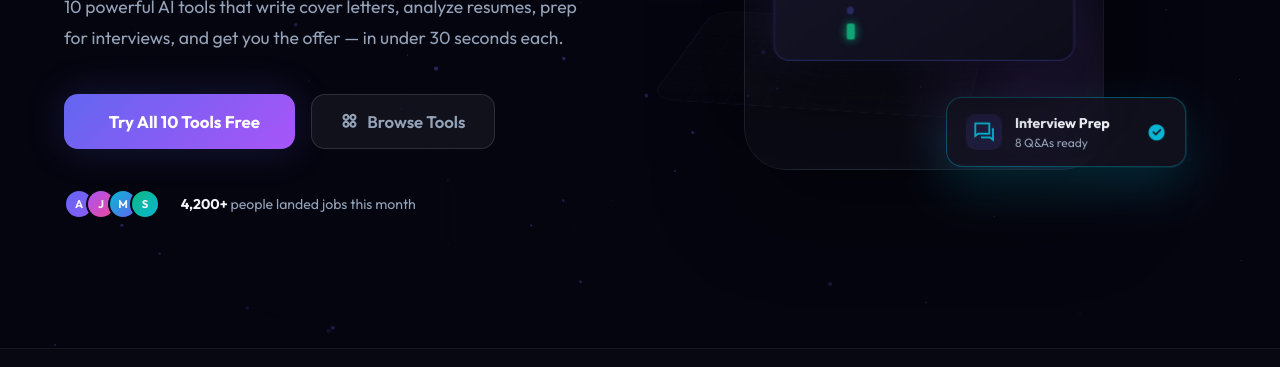
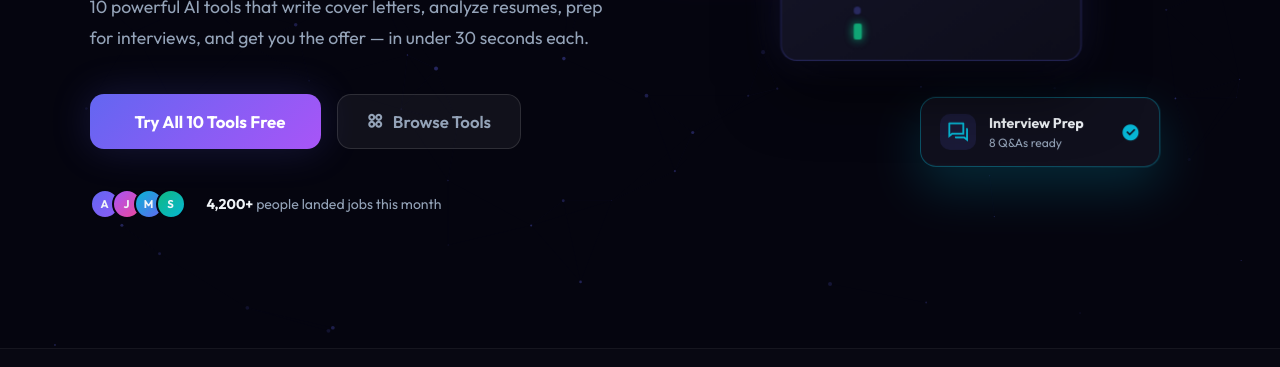
Before and after one commit to davhuse/HireMe.ai, a website: page public/index.html in a window 1280 px wide. Shown: the part 452-819 px from the top of the page. Drawn offline with nearby package versions, Linux system fonts and the light colour scheme.

Commit message:
Restore original landing hero visual

```diff
--- a/public/index.html
+++ b/public/index.html
@@ -66,14 +66,6 @@
         </div>
     </div>
     <div class="hero-visual">
-        <div class="hero-3d">
-            <div class="mesh-plane mesh-plane-back"></div>
-            <div class="mesh-plane mesh-plane-front"></div>
-            <div class="data-stack data-stack-a"></div>
-            <div class="data-stack data-stack-b"></div>
-            <div class="light-beam light-beam-a"></div>
-            <div class="light-beam light-beam-b"></div>
-        </div>
         <div class="floating-card card-1 glass-card-float">
             <div class="fc-icon" style="color:#6366f1;"><i class="ri-file-text-line"></i></div>
             <div><div class="fc-title">Cover Letter</div><div class="fc-sub">Generated in 8s</div></div>
--- a/public/landing.css
+++ b/public/landing.css
@@ -59,7 +59,7 @@ body{background:var(--bg);color:var(--text);font-family:'Outfit',sans-serif;over
 .account-pill:hover{background:rgba(255,255,255,0.09);box-shadow:0 14px 34px rgba(0,0,0,.22)}
 
 /* ── HERO ── */
-.hero{min-height:100vh;display:grid;grid-template-columns:minmax(0,520px) minmax(420px,1fr);gap:3rem;align-items:center;width:min(100%,1320px);margin:0 auto;padding:8rem 5% 5rem;position:relative;z-index:1;overflow:hidden}
+.hero{min-height:100vh;display:grid;grid-template-columns:1fr 1fr;gap:4rem;align-items:center;padding:8rem 7% 5rem;position:relative;z-index:1}
 .hero-chip{display:inline-flex;align-items:center;gap:0.5rem;background:rgba(99,102,241,0.1);border:1px solid rgba(99,102,241,0.3);color:#a5b4fc;padding:0.45rem 1.2rem;border-radius:100px;font-size:0.82rem;font-weight:600;margin-bottom:1.8rem;width:fit-content}
 .hero-chip i{color:#fbbf24}
 .hero-title{font-size:clamp(2.8rem,4.5vw,4rem);font-weight:900;line-height:1.05;letter-spacing:-0.04em;margin-bottom:1.5rem;font-family:'Space Grotesk',sans-serif}
@@ -79,7 +79,7 @@ body{background:var(--bg);color:var(--text);font-family:'Outfit',sans-serif;over
 .proof-text strong{color:var(--text)}
 
 /* Hero Visual */
-.hero-visual{position:relative;height:520px;min-width:0}
+.hero-visual{position:relative;height:520px}
 .hero-3d{position:absolute;inset:0;perspective:1400px;pointer-events:none}
 .mesh-plane{position:absolute;border-radius:28px;border:1px solid rgba(99,102,241,.18);background:
 linear-gradient(180deg,rgba(255,255,255,.03),rgba(255,255,255,.01)),
@@ -329,23 +329,6 @@ background-size:auto,36px 36px,36px 36px;box-shadow:inset 0 1px 0 rgba(255,255,2
 .mockup-line.w75 { background: linear-gradient(90deg, rgba(6,182,212,0.8), rgba(6,182,212,0.2)); }
 .mockup-cursor { background: #10b981; box-shadow: 0 0 10px #10b981; }
 
-.hero-3d::before {
-    content: '';
-    position: absolute;
-    width: 360px;
-    height: 360px;
-    left: 50%;
-    top: 50%;
-    transform: translate(-50%, -45%);
-    border-radius: 42px;
-    background: radial-gradient(circle at 30% 20%, rgba(103,232,249,.16), transparent 36%),
-                radial-gradient(circle at 78% 75%, rgba(168,85,247,.16), transparent 34%),
-                rgba(255,255,255,.025);
-    border: 1px solid rgba(255,255,255,.06);
-    box-shadow: inset 0 1px 0 rgba(255,255,255,.08), 0 40px 90px rgba(0,0,0,.36);
-    transform-style: preserve-3d;
-}
-
 /* ── LIVELY ONBOARDING MODAL ── */
 .modal-bg-glow {
     background: radial-gradient(circle, rgba(168,85,247,0.15) 0%, transparent 60%);
```
